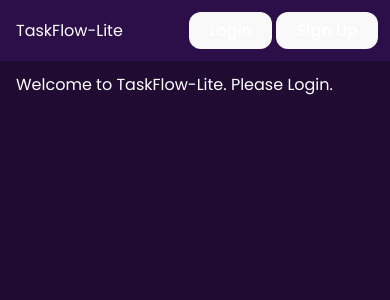
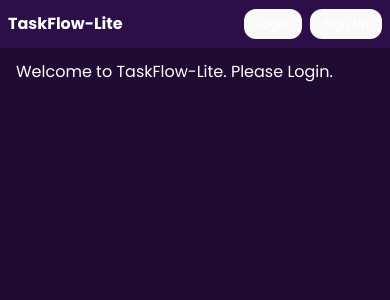
Before and after one commit to krishshah-trueigtech/TaskFlow-lite, a React (Vite) app: page / in a window 390 px wide. Shown: the top 300 px of the page. Built offline with nearby package versions, Linux system fonts and the light colour scheme; no server answers.

Commit message:
fix(navbar): adjust button sizing and padding for mobile responsiveness

```diff
--- a/src/components/Navbar/Navbar.jsx
+++ b/src/components/Navbar/Navbar.jsx
@@ -8,25 +8,35 @@ const Navbar = () => {
   const handleLogoutClick = () => {
     openModal("logoutConfirm");
   };
+  const navBtnClass =
+    "form-button whitespace-nowrap shadow-none transition-all " +
+    "!px-3 !py-1.5 !text-xs " +
+    "sm:!px-4 sm:!py-2 sm:!text-sm";
 
   return (
-    <nav className="bg-secondaryColor text-primaryText min-w-full min-h-11">
-      <div className="flex items-center justify-between gap-1 p-3 min-h-12">
-        <div className="flex flex-col m-1 gap-2">
-          <h2>TaskFlow-Lite</h2>
-          {user && <span className="flex justify-start">Hi, {user.email}</span>}
+    <nav className="bg-secondaryColor text-primaryText w-full">
+      <div className="flex items-center justify-between gap-2 p-2 sm:p-3 min-h-12 w-full max-w-full overflow-hidden">
+        <div className="flex flex-col justify-center gap-0.5 min-w-0">
+          <h2 className="font-bold text-base sm:text-xl leading-tight truncate">
+            TaskFlow-Lite
+          </h2>
+          {user && (
+            <span className="text-[10px] sm:text-xs text-gray-300 truncate max-w-[100px] sm:max-w-xs block">
+              Hi, {user.email}
+            </span>
+          )}
         </div>
 
-        <div className="flex gap-1">
+        <div className="flex items-center gap-2 shrink-0">
           {user ? (
             <>
               <button
-                className="form-button"
+                className={navBtnClass}
                 onClick={() => openModal("userDetails")}
               >
                 User Details
               </button>
-              <button className="form-button" onClick={handleLogoutClick}>
+              <button className={navBtnClass} onClick={handleLogoutClick}>
                 LogOut
               </button>
             </>
@@ -34,13 +44,13 @@ const Navbar = () => {
             <>
               <button
                 onClick={() => openModal("login")}
-                className="form-button"
+                className={navBtnClass}
               >
                 Login
               </button>
               <button
                 onClick={() => openModal("signup")}
-                className="form-button"
+                className={navBtnClass}
               >
                 Sign Up
               </button>
```
